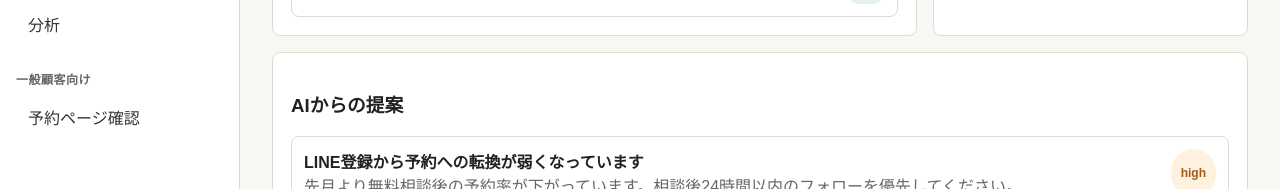
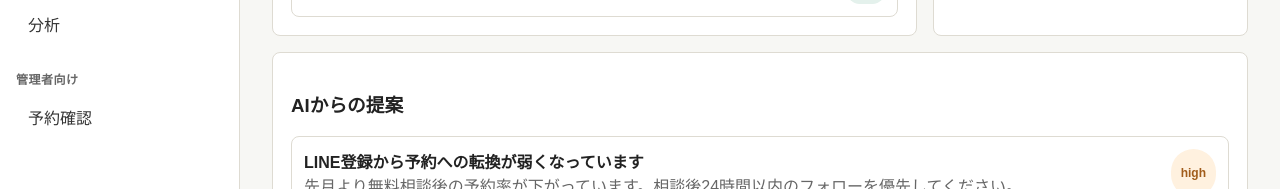
Before and after one commit to karukimori-wq/Growth-Engine, a Next.js app: page /app/business in a window 1280 px wide. Shown: the part 577-766 px from the top of the page. Built offline with nearby package versions, Linux system fonts and the light colour scheme.

Commit message:
Fix business home menu targets

```diff
--- a/src/app/app/business/page.tsx
+++ b/src/app/app/business/page.tsx
@@ -3,7 +3,7 @@ import { createPostDraftBriefUrl, mvpFollowupContext } from "@/lib/screen-flow";
 import { canAccessBusiness } from "@/lib/plan";
 
 const tasks = [
-  { label: "LINE返信が必要な見込み客", value: "3名", href: "/app/business/leads", tone: "warning" },
+  { label: "LINE返信が必要な見込み客", value: "3名", href: "/app/business/prospects", tone: "warning" },
   { label: "本日の予約", value: "2件", href: "/app/business/reservations", tone: "default" },
   { label: "鑑定後フォロー対象", value: "1件", href: `/app/business/followups/${mvpFollowupContext.followupId}`, tone: "default" },
   { label: "SNS Plannerへ送る投稿ブリーフ", value: "1件", href: createPostDraftBriefUrl(mvpFollowupContext.followupId), tone: "default" }
@@ -32,13 +32,13 @@ export default function BusinessHomePage() {
             <p className="nav-title">Professional</p>
             <a className="nav-link" href="/app/business/customers">顧客</a>
             <a className="nav-link" href="/app/business/reservations/res_001">新しい鑑定</a>
-            <a className="nav-link" href="/app/business/followups/followup_res_001_post_session">鑑定履歴</a>
+            <a className="nav-link" href="/app/professional/history">鑑定履歴</a>
           </div>
           <div className="nav-group">
             <p className="nav-title">Business</p>
             <a className="nav-link active" href="/app/business">今日やること</a>
             <a className="nav-link" href="/app/business/post-draft-briefs/new">集客</a>
-            <a className="nav-link" href="/app/business/leads">見込み客</a>
+            <a className="nav-link" href="/app/business/prospects">見込み客</a>
             <a className="nav-link" href="/app/business/reservations">予約</a>
             <a className="nav-link" href="/app/business/sales">売上</a>
             <a className="nav-link" href="/app/business/followups/followup_res_001_post_session">リピート</a>
@@ -46,8 +46,8 @@ export default function BusinessHomePage() {
             <a className="nav-link" href="/app/business/analytics">分析</a>
           </div>
           <div className="nav-group">
-            <p className="nav-title">一般顧客向け</p>
-            <a className="nav-link" href="/public/booking">予約ページ確認</a>
+            <p className="nav-title">管理者向け</p>
+            <a className="nav-link" href="/app/business/reservations">予約確認</a>
           </div>
         </nav>
       </aside>
```
